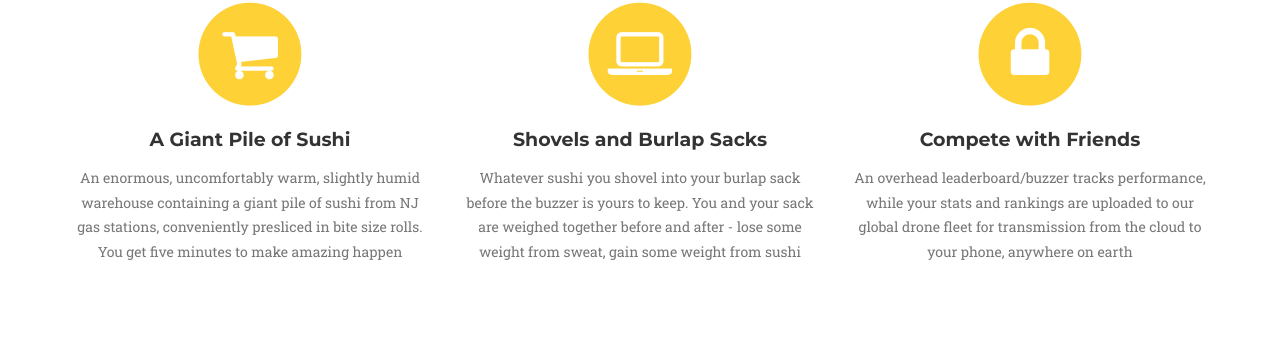
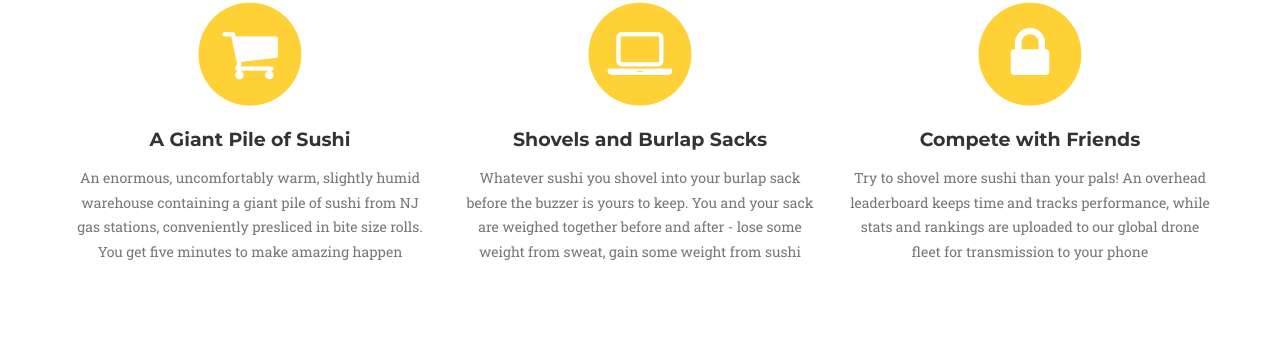
Before and after one commit to aleksnavratil/sushi-warehouse, a Jekyll site: the page built from index.html, in a window 1280 px wide and 900 px high, scrolled down 1128 px. Shown: the part 92-454 px from the top of the window. Built offline with Jekyll 4.4.1, drawn with Linux system fonts in a browser that asks for light colours; some web fonts are replaced.

Commit message:
Improved copywriting in the experience section."

```diff
--- a/_includes/experience.html
+++ b/_includes/experience.html
@@ -30,7 +30,7 @@
                         <i class="fa fa-lock fa-stack-1x fa-inverse"></i>
                     </span>
                     <h4 class="service-heading">Compete with Friends</h4>
-                    <p class="text-muted">An overhead leaderboard/buzzer tracks performance, while your stats and rankings are uploaded to our global drone fleet for transmission from the cloud to your phone, anywhere on earth</p>
+                    <p class="text-muted">Try to shovel more sushi than your pals! An overhead leaderboard keeps time and tracks performance, while stats and rankings are uploaded to our global drone fleet for transmission to your phone</p>
                 </div>
             </div>
         </div>
```
